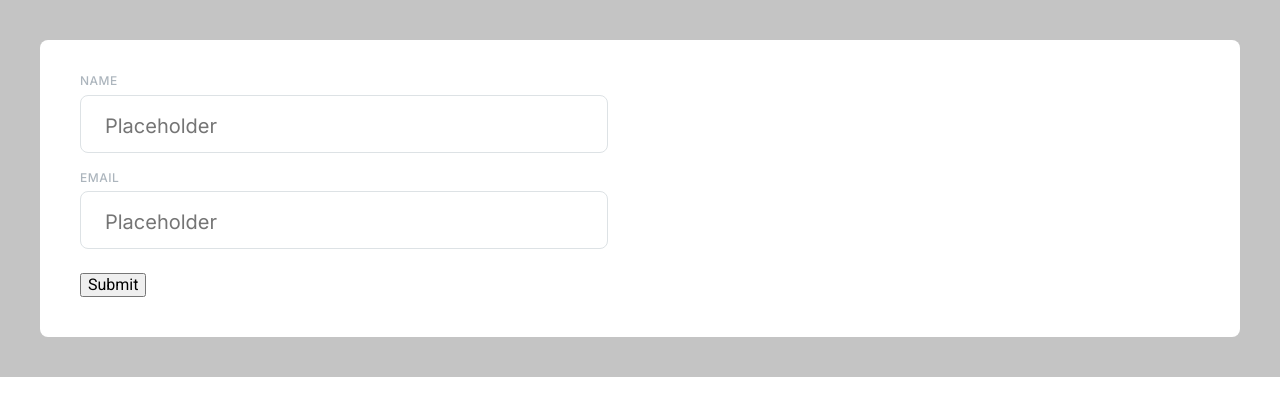
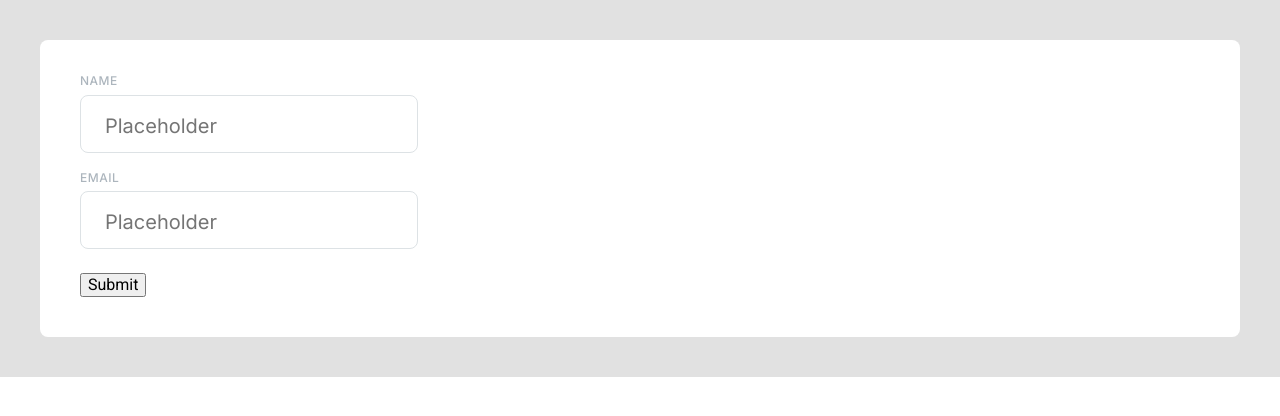
Before and after one commit to js-tasks-ru/htmlcss-20230530_prasolovp-s, a website: page 05-lection3/02-modal/index.html in a window 1280 px wide. Drawn offline with Linux system fonts and the light colour scheme.

Commit message:
Modal solution

```diff
--- a/05-lection3/02-modal/index.html
+++ b/05-lection3/02-modal/index.html
@@ -4,6 +4,7 @@
     <head>
         <link rel="stylesheet" href="../../assets/css/main.css">
         <link rel="stylesheet" href="./modal.css">
+        <meta name="viewport" content="width=device-width, initial-scale=1.0">
         <title>Modal</title>
     </head>
     <body>
--- a/05-lection3/02-modal/modal.css
+++ b/05-lection3/02-modal/modal.css
@@ -1,6 +1,20 @@
 .modal {
+    padding: 2.5rem;
+    position: relative;
+}
+
+.modal::before {
+    content: '';
+    display: block;
+    position: absolute;
+    top: 0;
+    right: 0;
+    left: 0;
+    bottom: 0;
+    width: 100%;
+    height: 100%;
     background: #C4C4C4;
-    padding: 2.5rem;
+    opacity: 0.5;
 }
 
 .modal__form {
@@ -10,6 +24,7 @@
     flex-direction: column;
     align-items: flex-start;
     padding: 2rem 2.5rem 2.5rem;
+    position: relative;
 }
 
 .modal__title {
@@ -34,7 +49,7 @@
     font-size: 20px;
     line-height: 26px;
     color: #DDE2E5;
-    padding: 1.06rem 13.4rem 0.8rem 1.5rem;
+    padding: 1.06rem 1.5rem 0.8rem;
     margin-bottom: 1rem;
 }
 
```
